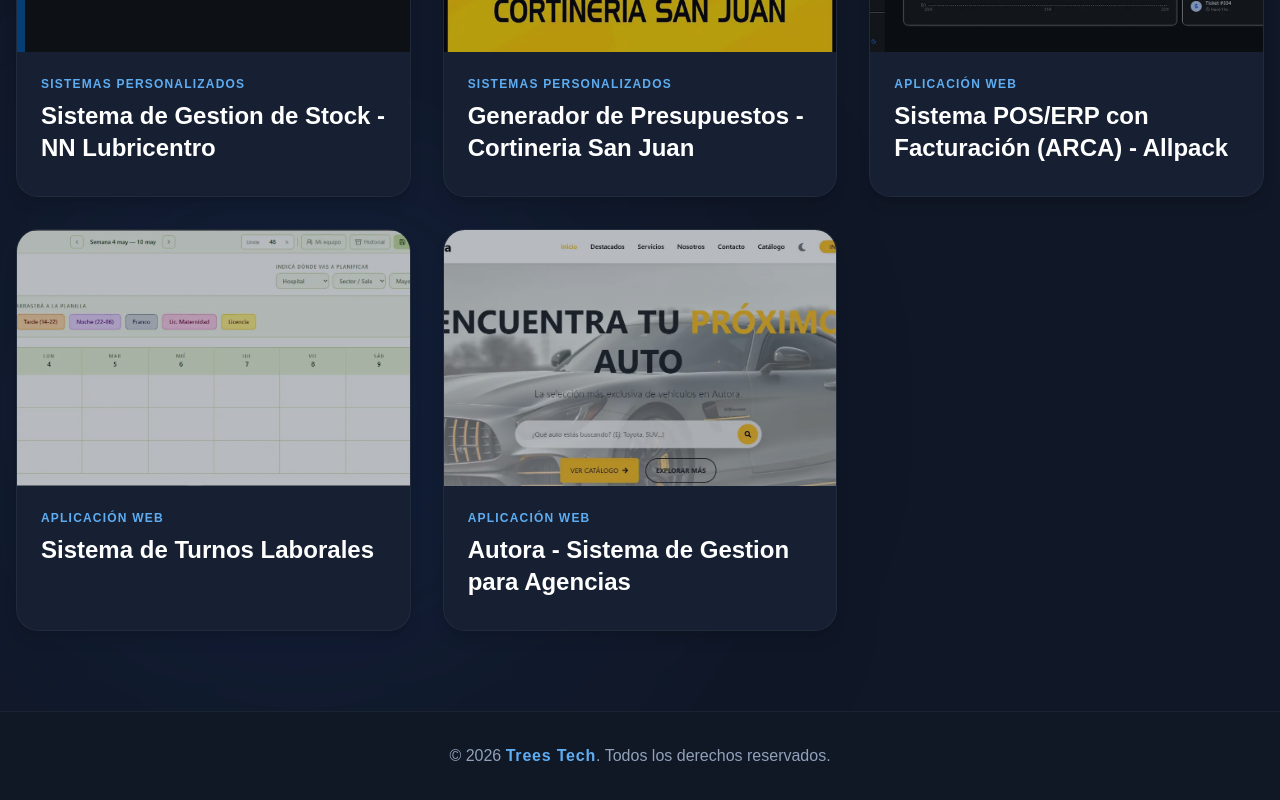
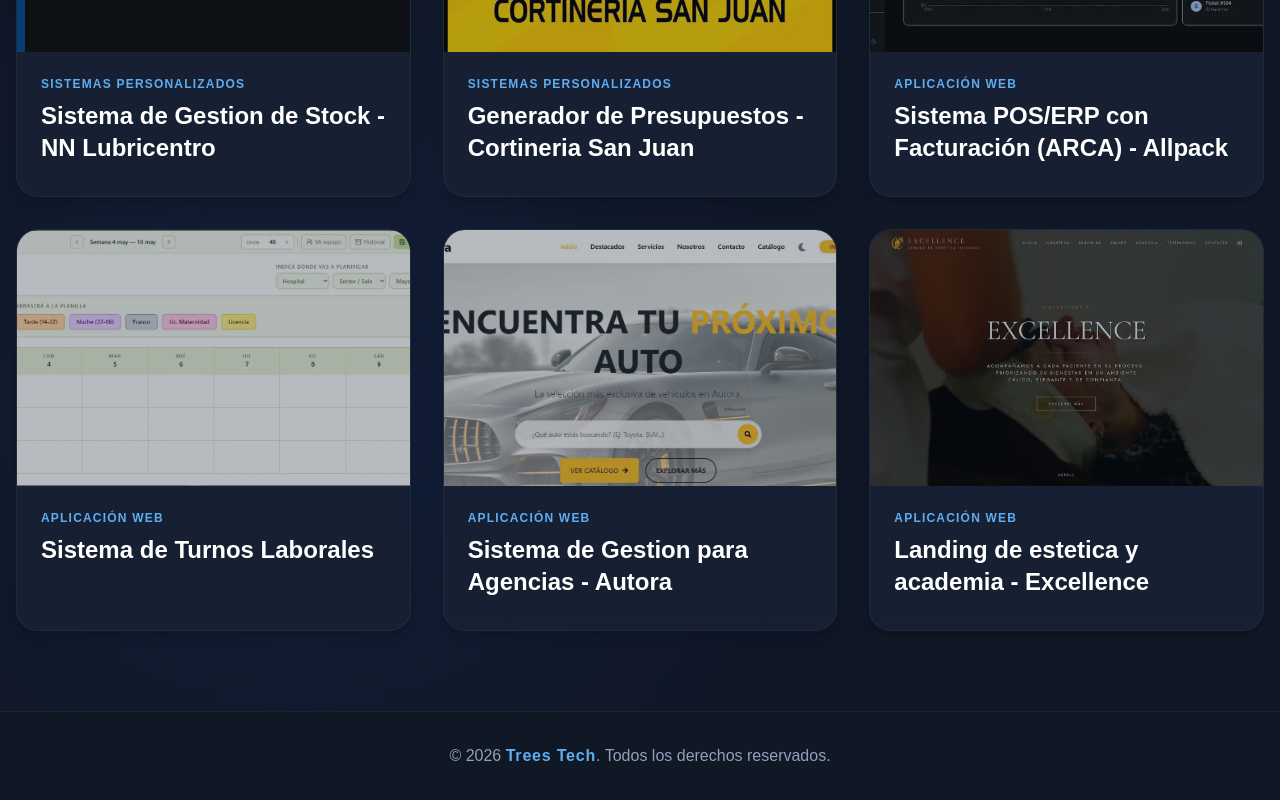
Before and after one commit to Trees25/WebTrees, a React (Vite) app: page /proyectos in a window 1280 px wide. Shown: the part 1118-1918 px from the top of the page. Built offline with nearby package versions, Linux system fonts and the light colour scheme; no server answers.

Commit message:
cargo al portfolio a excellence

```diff
--- a/src/data/projects.js
+++ b/src/data/projects.js
@@ -7,7 +7,7 @@
 import turnos_web from "../assets/turnos_web.webp";
 import Autora from "../assets/autora.webp";
 import certibankosLogo from "../assets/certibankos.webp";
-
+import Excellence from "../assets/Excellence.webp";
 export const allProjects = [
   {
     id: 1,
@@ -74,12 +74,20 @@
   },
   {
     id: 9,
-    title: "Autora - Sistema de Gestion para Agencias",
+    title: "Sistema de Gestion para Agencias - Autora",
     category: "Aplicación Web",
     imgSrc: Autora,
     link: "https://autora-sable.vercel.app/",
     status: "Finalizado",
     featured: false,
   },
-
+  {
+    id: 10,
+    title: "Landing de estetica y academia - Excellence",
+    category: "Aplicación Web",
+    imgSrc: Excellence,
+    link: "https://excellencecei.com/",
+    status: "Finalizado",
+    featured: false,
+  },
 ];
```
Also changed, not shown: src/assets/Excellence.webp (added).
